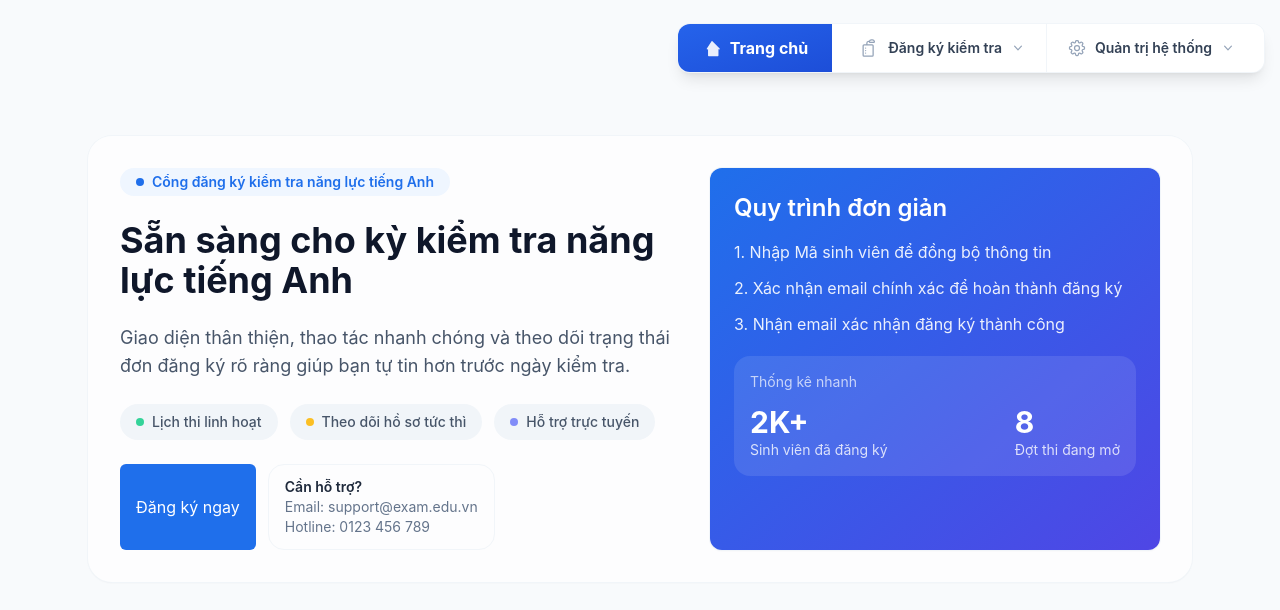
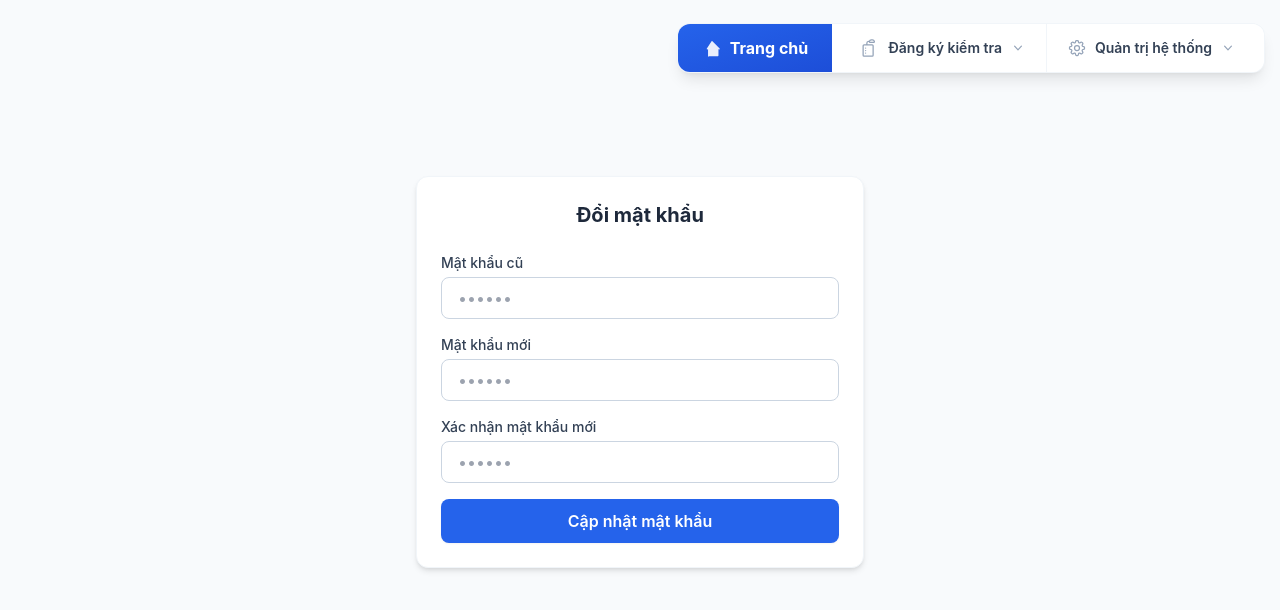
Before and after one commit to tranvantai-hoi/eng-Frontend, a React (Vite) app: page /admin/change-password in a window 1280 px wide. Before the commit this address led to /. Shown: the top 610 px of the page. Built offline with nearby package versions, Linux system fonts and the light colour scheme; sample sign-in values are in the browser's storage.

Commit message:
changepassword

```diff
--- a/src/App.jsx
+++ b/src/App.jsx
@@ -2,20 +2,42 @@ import { useState, useEffect } from 'react';
 import { Routes, Route, Navigate, useLocation } from 'react-router-dom';
 import Navbar from './components/Navbar.jsx';
 
-// Import các trang
+// Import các trang Public
 import Home from './pages/Home.jsx';
 import Register from './pages/Register.jsx';
 import Success from './pages/Success.jsx';
-import Results from './pages/results.jsx'; // [MỚI] Thêm trang kết quả (bạn cần tạo file này hoặc trỏ tạm về Home)
+import Results from './pages/Results.jsx';
 
-// Import Admin pages
+// Import các trang Admin
 import AdminLogin from './pages/Admin/Login.jsx';
 import Dashboard from './pages/Admin/Dashboard.jsx';
 import Students from './pages/Admin/Students.jsx';
 import Sessions from './pages/Admin/Sessions.jsx';
 import Registrations from './pages/Admin/Registrations.jsx';
+// [MỚI] Import trang đổi mật khẩu
+import ChangePassword from './pages/Admin/changepassword.jsx';
 
-// Component bảo vệ Route Admin
+// Helper: Lấy thông tin user an toàn từ localStorage
+const getUserInfo = () => {
+  const userInfoStr = localStorage.getItem('user_info');
+  if (!userInfoStr) return { role: null, fullname: null, username: null };
+
+  try {
+    const user = JSON.parse(userInfoStr);
+    // Logic ưu tiên hiển thị: Fullname -> Username -> 'User'
+    const displayName = user.fullname || user.username || 'User';
+
+    return {
+      role: user.role,
+      fullname: displayName,
+      username: user.username
+    };
+  } catch (e) {
+    return { role: null, fullname: null, username: null };
+  }
+};
+
+// Component bảo vệ Route Admin (Chưa login thì đá về trang Login)
 const AdminRoute = ({ children }) => {
   const token = typeof window !== 'undefined' ? localStorage.getItem('exam_token') : null;
   if (!token) {
@@ -25,35 +47,45 @@ const AdminRoute = ({ children }) => {
 };
 
 const App = () => {
-  // [MỚI] Quản lý trạng thái login tại App để đồng bộ giữa Navbar và các trang
   const [token, setToken] = useState(localStorage.getItem('exam_token'));
+
+  // State quản lý thông tin user (Role, Username, Fullname)
+  const [userInfo, setUserInfo] = useState(getUserInfo());
+
   const location = useLocation();
 
-  // Mỗi khi đổi trang, kiểm tra lại token để cập nhật giao diện (nếu vừa login/logout)
   useEffect(() => {
+    // Cập nhật lại state mỗi khi đổi trang (để đồng bộ sau khi login/logout)
     setToken(localStorage.getItem('exam_token'));
+    setUserInfo(getUserInfo());
   }, [location]);
 
-  // [MỚI] Hàm đăng xuất: Xóa token và cập nhật state
   const handleLogout = () => {
     localStorage.removeItem('exam_token');
+    localStorage.removeItem('user_info');
     setToken(null);
+    setUserInfo({ role: null, username: null, fullname: null });
   };
 
   return (
     <div className="flex min-h-screen flex-col bg-slate-50">
-      {/* Truyền props xuống Navbar để điều khiển nút Đăng nhập/Đăng xuất */}
-      <Navbar isLoggedIn={!!token} onLogout={handleLogout} />
+      <Navbar
+        isLoggedIn={!!token}
+        role={userInfo.role}
+        username={userInfo.username}
+        fullname={userInfo.fullname}
+        onLogout={handleLogout}
+      />
 
       <main className="mx-auto w-full max-w-6xl flex-1 px-6 py-8">
         <Routes>
-          {/* Public Routes */}
+          {/* --- PUBLIC ROUTES --- */}
           <Route path="/" element={<Home />} />
           <Route path="/register" element={<Register />} />
           <Route path="/success" element={<Success />} />
-          <Route path="/results" element={<Results />} /> {/* [MỚI] Route cho trang kết quả */}
+          <Route path="/results" element={<Results />} />
 
-          {/* Admin Routes */}
+          {/* --- ADMIN ROUTES --- */}
           <Route path="/admin/login" element={<AdminLogin />} />
 
           <Route
@@ -89,7 +121,17 @@ const App = () => {
             }
           />
 
-          {/* Fallback route */}
+          {/* [MỚI] Route Đổi mật khẩu */}
+          <Route
+            path="/admin/change-password"
+            element={
+              <AdminRoute>
+                <ChangePassword />
+              </AdminRoute>
+            }
+          />
+
+          {/* Fallback route: Nhập linh tinh thì về trang chủ */}
           <Route path="*" element={<Navigate to="/" replace />} />
         </Routes>
       </main>
--- a/src/components/Navbar.jsx
+++ b/src/components/Navbar.jsx
@@ -1,45 +1,42 @@
 import { Link } from 'react-router-dom';
 
-const Navbar = ({ isLoggedIn, onLogout }) => {
+const Navbar = ({ isLoggedIn, onLogout, role, fullname }) => {
+
+  // Kiểm tra role không phân biệt hoa thường
+  const isAdmin = role && role.toUpperCase() === 'ADMIN';
+
+  // Lấy chữ cái đầu tiên để làm Avatar
+  const firstLetter = fullname ? fullname.charAt(0).toUpperCase() : 'U';
+
   return (
     <nav className="mb-8 flex justify-end px-4 pt-6">
-
-      {/* CONTAINER CHÍNH:
-         - Tạo khối liền mạch bằng flex.
-         - Thêm shadow-lg để tạo độ nổi chuyên nghiệp.
-      */}
       <div className="flex items-stretch rounded-xl bg-white shadow-lg ring-1 ring-slate-100">
 
-        {/* --- KHỐI 1: NÚT TRANG CHỦ (Màu Gradient Xanh) --- */}
+        {/* NÚT TRANG CHỦ */}
         <Link
           to="/"
           className="group flex items-center gap-2 rounded-l-xl bg-gradient-to-br from-blue-600 to-blue-700 px-6 py-3 font-bold text-white transition-all hover:from-blue-700 hover:to-blue-800"
         >
-          {/* Icon Ngôi nhà */}
           <svg xmlns="http://www.w3.org/2000/svg" viewBox="0 0 24 24" fill="currentColor" className="h-5 w-5 opacity-90 transition-transform group-hover:scale-110">
-            <path d="M11.47 3.84a.75.75 0 011.06 0l8.632 8.632a.75.75 0 01-1.06 1.06l-.353-.353V21a.75.75 0 01-.75.75H8a.75.75 0 01-.75-.75V13.187l-.353.353a.75.75 0 01-1.06-1.06L11.47 3.84z" />
+            <path d="M11.47 3.84a.75.75 0 011.06 0l8.632 8.632a.75.75 0 01-1.06 1.06l-.353-.353V21a.75.75 0 01-.75.75H8a.75.75 0 01-.75.75V13.187l-.353.353a.75.75 0 01-1.06-1.06L11.47 3.84z" />
           </svg>
           <span>Trang chủ</span>
         </Link>
 
-        {/* --- KHỐI 2: MENU CHỨC NĂNG (Nền trắng sạch sẽ) --- */}
+        {/* MENU CHỨC NĂNG */}
         <div className="flex rounded-r-xl bg-white px-2">
 
-          {/* === CỘT 1: ĐĂNG KÝ KIỂM TRA === */}
+          {/* CỘT 1: ĐĂNG KÝ KIỂM TRA */}
           <div className="group relative border-r border-slate-100 px-1">
              <button className="flex h-full items-center gap-2 px-4 text-sm font-semibold text-slate-700 transition-colors hover:text-blue-600">
-              {/* Icon Clipboard */}
               <svg xmlns="http://www.w3.org/2000/svg" fill="none" viewBox="0 0 24 24" strokeWidth={1.5} stroke="currentColor" className="h-5 w-5 text-slate-400 group-hover:text-blue-500">
                 <path strokeLinecap="round" strokeLinejoin="round" d="M11.35 3.836c-.065.21-.1.433-.1.664 0 .414.336.75.75.75h4.5a.75.75 0 00.75-.75 2.25 2.25 0 00-.1-.664m-5.8 0A2.251 2.251 0 0113.5 2.25H15c1.012 0 1.867.668 2.15 1.586m-5.8 0c-.376.023-.75.05-1.124.08C9.095 4.01 8.25 4.973 8.25 6.108V8.25m0 0H4.875c-.621 0-1.125.504-1.125 1.125v11.25c0 .621.504 1.125 1.125 1.125h9.75c.621 0 1.125-.504 1.125-1.125V9.375c0-.621-.504-1.125-1.125-1.125H8.25zM6.75 12h.008v.008H6.75V12zm0 3h.008v.008H6.75V15zm0 3h.008v.008H6.75V18z" />
               </svg>
               Đăng ký kiểm tra
-              {/* Mũi tên nhỏ chỉ xuống */}
               <svg xmlns="http://www.w3.org/2000/svg" viewBox="0 0 20 20" fill="currentColor" className="h-4 w-4 text-slate-400 transition-transform group-hover:rotate-180">
                 <path fillRule="evenodd" d="M5.23 7.21a.75.75 0 011.06.02L10 11.168l3.71-3.938a.75.75 0 111.08 1.04l-4.25 4.5a.75.75 0 01-1.08 0l-4.25-4.5a.75.75 0 01.02-1.06z" clipRule="evenodd" />
               </svg>
             </button>
-
-            {/* Dropdown Menu */}
             <div className="invisible absolute top-full left-0 z-50 mt-2 w-56 origin-top-left translate-y-2 rounded-xl bg-white p-2 opacity-0 shadow-xl ring-1 ring-slate-100 transition-all duration-200 group-hover:visible group-hover:translate-y-0 group-hover:opacity-100">
                <Link to="/register" className="flex items-center gap-3 rounded-lg px-3 py-2 text-sm text-slate-600 hover:bg-blue-50 hover:text-blue-700">
                   <div className="flex h-8 w-8 items-center justify-center rounded-full bg-blue-100 text-blue-600">
@@ -56,10 +53,9 @@ const Navbar = ({ isLoggedIn, onLogout }) => {
             </div>
           </div>
 
-          {/* === CỘT 2: QUẢN TRỊ === */}
+          {/* CỘT 2: QUẢN TRỊ */}
           <div className="group relative px-1">
             <button className="flex h-full items-center gap-2 px-4 text-sm font-semibold text-slate-700 transition-colors hover:text-blue-600">
-              {/* Icon User Setting */}
               <svg xmlns="http://www.w3.org/2000/svg" fill="none" viewBox="0 0 24 24" strokeWidth={1.5} stroke="currentColor" className="h-5 w-5 text-slate-400 group-hover:text-blue-500">
                 <path strokeLinecap="round" strokeLinejoin="round" d="M10.343 3.94c.09-.542.56-.94 1.11-.94h1.093c.55 0 1.02.398 1.11.94l.149.894c.07.424.384.764.78.93.398.164.855.142 1.205-.108l.737-.527a1.125 1.125 0 011.45.12l.773.774c.39.389.44 1.002.12 1.45l-.527.737c-.25.35-.272.806-.107 1.204.165.397.505.71.93.78l.893.15c.543.09.94.56.94 1.109v1.094c0 .55-.397 1.02-.94 1.11l-.893.149c-.425.07-.765.383-.93.78-.165.398-.143.854.107 1.204l.527.738c.32.447.269 1.06-.12 1.45l-.774.773a1.125 1.125 0 01-1.449.12l-.738-.527c-.35-.25-.806-.272-1.203-.107-.397.165-.71.505-.781.929l-.149.894c-.09.542-.56.94-1.11.94h-1.094c-.55 0-1.019-.398-1.11-.94l-.148-.894c-.071-.424-.384-.764-.781-.93-.398-.164-.854-.142-1.204.108l-.738.527c-.447.32-1.06.269-1.45-.12l-.773-.774a1.125 1.125 0 01-.12-1.45l.527-.737c.25-.35.273-.806.108-1.204-.165-.397-.505-.71-.93-.78l-.894-.15c-.542-.09-.94-.56-.94-1.109v-1.094c0-.55.398-1.02.94-1.11l.894-.149c.424-.07.765-.383.93-.78.165-.398.143-.854-.107-1.204l-.527-.738a1.125 1.125 0 01.12-1.45l.773-.773a1.125 1.125 0 011.45-.12l.737.527c.35.25.807.272 1.204.107.397-.165.71-.505.78-.929l.15-.894z" />
                 <path strokeLinecap="round" strokeLinejoin="round" d="M15 12a3 3 0 11-6 0 3 3 0 016 0z" />
@@ -70,23 +66,22 @@ const Navbar = ({ isLoggedIn, onLogout }) => {
               </svg>
             </button>
 
-            {/* Menu Dropdown */}
             <div className="invisible absolute top-full right-0 z-50 mt-2 w-64 origin-top-right translate-y-2 rounded-xl bg-white p-2 opacity-0 shadow-xl ring-1 ring-slate-100 transition-all duration-200 group-hover:visible group-hover:translate-y-0 group-hover:opacity-100">
 
               {isLoggedIn ? (
-                // --- ĐÃ ĐĂNG NHẬP ---
                 <>
-                  {/* Header nhỏ */}
                   <div className="mb-2 border-b border-slate-100 pb-2 pl-3 pt-1 text-xs font-bold uppercase tracking-wider text-slate-400">
                     Menu Quản lý
                   </div>
 
+                  {isAdmin && (
                     <Link to="/admin/dashboard" className="flex items-center gap-3 rounded-lg px-3 py-2 text-sm text-slate-600 hover:bg-blue-50 hover:text-blue-700">
                       <div className="flex h-8 w-8 items-center justify-center rounded-full bg-blue-100 text-blue-600">
                         <svg xmlns="http://www.w3.org/2000/svg" fill="none" viewBox="0 0 24 24" strokeWidth={1.5} stroke="currentColor" className="h-4 w-4"><path strokeLinecap="round" strokeLinejoin="round" d="M15.75 6a3.75 3.75 0 11-7.5 0 3.75 3.75 0 017.5 0zM4.501 20.118a7.5 7.5 0 0114.998 0A17.933 17.933 0 0112 21.75c-2.676 0-5.216-.584-7.499-1.632z" /></svg>
                       </div>
                       Quản lý User
                     </Link>
+                  )}
 
                   <Link to="/admin/sessions" className="flex items-center gap-3 rounded-lg px-3 py-2 text-sm text-slate-600 hover:bg-blue-50 hover:text-blue-700">
                     <div className="flex h-8 w-8 items-center justify-center rounded-full bg-orange-100 text-orange-600">
@@ -111,7 +106,28 @@ const Navbar = ({ isLoggedIn, onLogout }) => {
 
                   <div className="my-2 border-t border-slate-100"></div>
 
-                  {/* Nút Đăng xuất */}
+                  {fullname && (
+                    <div className="px-3 py-2 mb-1 flex items-center gap-2 rounded-lg bg-slate-50 border border-slate-100">
+                      <div className="flex h-6 w-6 shrink-0 items-center justify-center rounded-full bg-blue-500 text-white text-xs font-bold">
+                        {firstLetter}
+                      </div>
+                      <span className="text-xs font-medium text-slate-700 truncate max-w-[150px]" title={fullname}>
+                        Xin chào, {fullname}
+                      </span>
+                    </div>
+                  )}
+
+                  {/* [MỚI] THÊM NÚT ĐỔI MẬT KHẨU */}
+                  <Link
+                    to="/admin/change-password"
+                    className="flex w-full items-center gap-3 rounded-lg px-3 py-2 text-sm font-medium text-slate-600 hover:bg-teal-50 hover:text-teal-700"
+                  >
+                    <div className="flex h-8 w-8 items-center justify-center rounded-full bg-teal-100 text-teal-600">
+                       <svg xmlns="http://www.w3.org/2000/svg" fill="none" viewBox="0 0 24 24" strokeWidth={1.5} stroke="currentColor" className="h-4 w-4"><path strokeLinecap="round" strokeLinejoin="round" d="M16.5 10.5V6.75a4.5 4.5 0 10-9 0v3.75m-.75 11.25h10.5a2.25 2.25 0 002.25-2.25v-6.75a2.25 2.25 0 00-2.25-2.25H6.75a2.25 2.25 0 00-2.25 2.25v6.75a2.25 2.25 0 002.25 2.25z" /></svg>
+                    </div>
+                    Đổi mật khẩu
+                  </Link>
+
                   <button
                     onClick={onLogout}
                     className="flex w-full items-center gap-3 rounded-lg px-3 py-2 text-left text-sm font-semibold text-red-600 hover:bg-red-50"
@@ -123,7 +139,7 @@ const Navbar = ({ isLoggedIn, onLogout }) => {
                   </button>
                 </>
               ) : (
-                // --- CHƯA ĐĂNG NHẬP ---
+                // CHƯA ĐĂNG NHẬP
                 <Link
                   to="/admin/login"
                   className="flex w-full items-center gap-3 rounded-lg px-3 py-2 text-left text-sm font-semibold text-slate-700 hover:bg-blue-50 hover:text-blue-700"
--- /dev/null
+++ b/src/pages/Admin/changepassword.jsx
@@ -0,0 +1,98 @@
+// src/pages/Admin/ChangePassword.jsx
+import { useState } from 'react';
+import { changePassword } from '../../services/api.js'; // Đảm bảo hàm này đã có trong api.js
+
+const ChangePassword = () => {
+  const [formData, setFormData] = useState({
+    oldPassword: '',
+    newPassword: '',
+    confirmPassword: '',
+  });
+  const [message, setMessage] = useState({ type: '', text: '' });
+  const [loading, setLoading] = useState(false);
+
+  const handleChange = (e) => {
+    setFormData({ ...formData, [e.target.name]: e.target.value });
+  };
+
+  const handleSubmit = async (e) => {
+    e.preventDefault();
+    setMessage({ type: '', text: '' });
+
+    if (formData.newPassword !== formData.confirmPassword) {
+      setMessage({ type: 'error', text: 'Mật khẩu mới không khớp!' });
+      return;
+    }
+
+    setLoading(true);
+    try {
+      // Lấy ID user từ localStorage
+      const userInfo = JSON.parse(localStorage.getItem('user_info') || '{}');
+      if (!userInfo.id) throw new Error('Không tìm thấy thông tin user (vui lòng đăng nhập lại)');
+
+      // Gọi API
+      await changePassword({
+        id: userInfo.id,
+        oldPassword: formData.oldPassword,
+        newPassword: formData.newPassword
+      });
+
+      setMessage({ type: 'success', text: 'Đổi mật khẩu thành công!' });
+      setFormData({ oldPassword: '', newPassword: '', confirmPassword: '' });
+    } catch (error) {
+      setMessage({ type: 'error', text: error.message || 'Lỗi khi đổi mật khẩu' });
+    } finally {
+      setLoading(false);
+    }
+  };
+
+  return (
+    <div className="mx-auto max-w-md mt-10 p-6 bg-white rounded-xl shadow-md border border-slate-100 animate-fade-in-up">
+      <h2 className="text-xl font-bold text-slate-800 mb-6 text-center">Đổi mật khẩu</h2>
+
+      {message.text && (
+        <div className={`mb-4 p-3 rounded-lg text-sm ${message.type === 'error' ? 'bg-red-50 text-red-600' : 'bg-green-50 text-green-600'}`}>
+          {message.text}
+        </div>
+      )}
+
+      <form onSubmit={handleSubmit} className="space-y-4">
+        <div>
+          <label className="block text-sm font-medium text-slate-700 mb-1">Mật khẩu cũ</label>
+          <input
+            type="password" name="oldPassword" required
+            value={formData.oldPassword} onChange={handleChange}
+            className="w-full px-4 py-2 rounded-lg border border-slate-300 focus:ring-2 focus:ring-blue-500 outline-none transition-all"
+            placeholder="••••••"
+          />
+        </div>
+        <div>
+          <label className="block text-sm font-medium text-slate-700 mb-1">Mật khẩu mới</label>
+          <input
+            type="password" name="newPassword" required
+            value={formData.newPassword} onChange={handleChange}
+            className="w-full px-4 py-2 rounded-lg border border-slate-300 focus:ring-2 focus:ring-blue-500 outline-none transition-all"
+            placeholder="••••••"
+          />
+        </div>
+        <div>
+          <label className="block text-sm font-medium text-slate-700 mb-1">Xác nhận mật khẩu mới</label>
+          <input
+            type="password" name="confirmPassword" required
+            value={formData.confirmPassword} onChange={handleChange}
+            className="w-full px-4 py-2 rounded-lg border border-slate-300 focus:ring-2 focus:ring-blue-500 outline-none transition-all"
+            placeholder="••••••"
+          />
+        </div>
+        <button
+          type="submit" disabled={loading}
+          className="w-full py-2.5 bg-blue-600 hover:bg-blue-700 text-white font-semibold rounded-lg transition-colors disabled:opacity-50 shadow-sm"
+        >
+          {loading ? 'Đang xử lý...' : 'Cập nhật mật khẩu'}
+        </button>
+      </form>
+    </div>
+  );
+};
+
+export default ChangePassword;
--- a/src/services/api.js
+++ b/src/services/api.js
@@ -125,3 +125,11 @@ export const getAdminRegistrations = () =>
     method: 'GET',
     headers: authHeaders(),
   });
+
+// Thêm vào cuối api.js
+export const changePassword = (payload) =>
+  request('/users/change-password', {
+    method: 'POST',
+    headers: authHeaders(), // Hàm này tự thêm Token vào header
+    body: JSON.stringify(payload),
+  });
```
Lines whose indentation alone changed are shown as unchanged.
